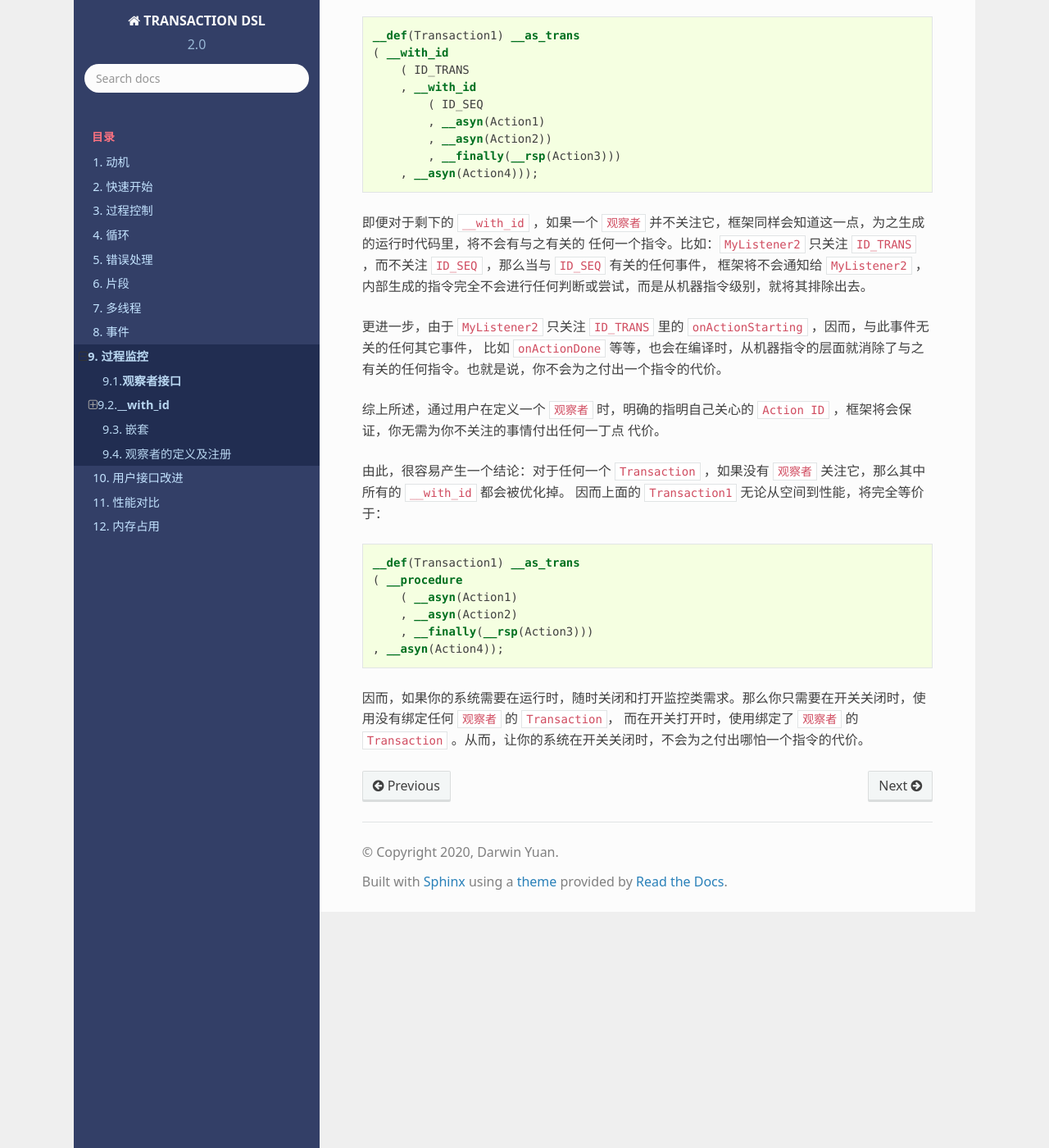
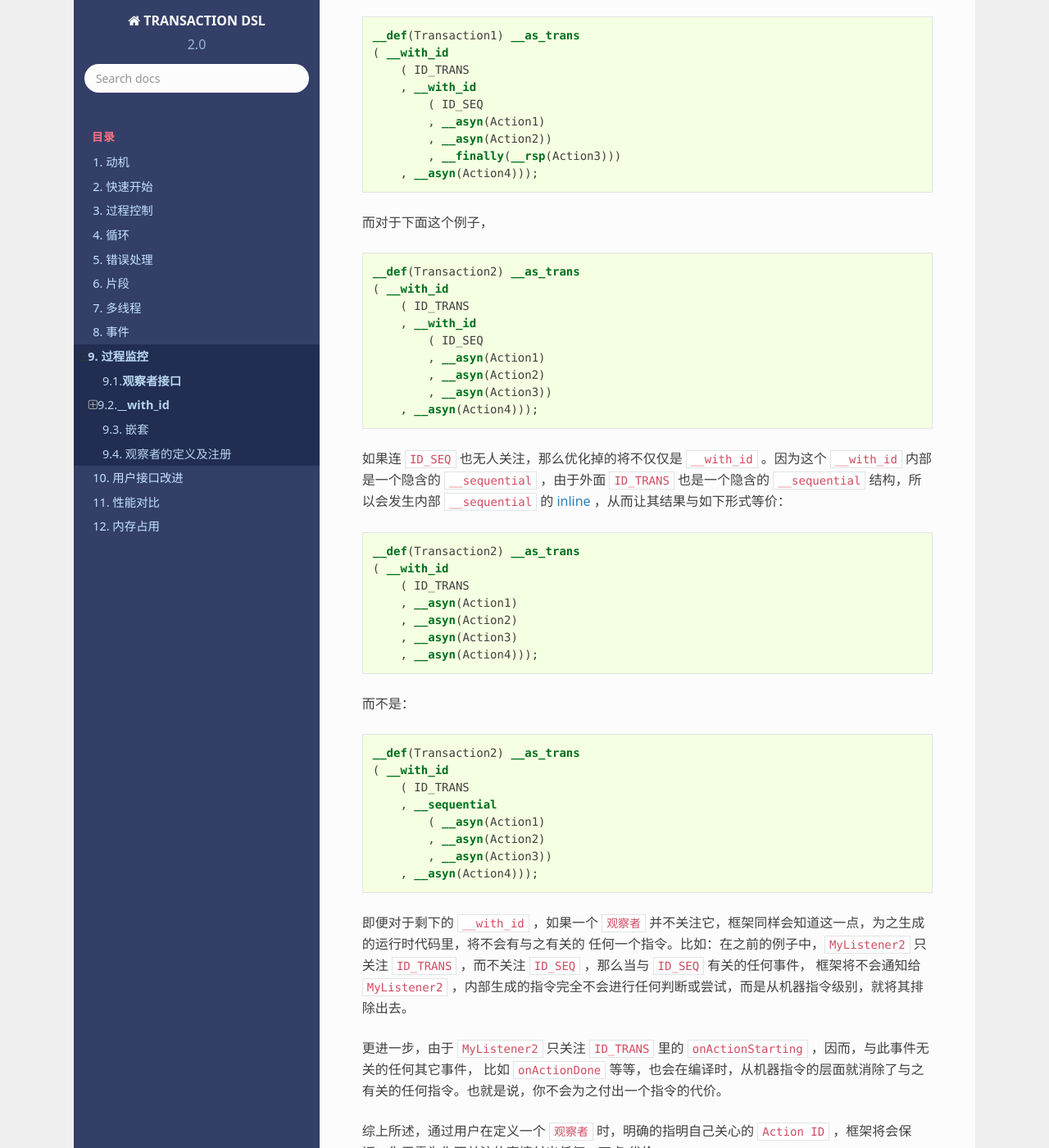
Before and after one commit to godsme/trans-dsl-2, a Sphinx documentation site: the page built from doc/source/monitor.rst, in a window 1280 px wide and 1400 px high, scrolled down 3922 px. Shown: the whole window at 82% size. Built offline with Sphinx 7.4.7 and the Read the Docs theme 2.0.0, drawn with Linux system fonts in a browser that asks for light colours; formulas are drawn with MathJax 3.

Commit message:
added more doc

```diff
--- a/doc/source/monitor.rst
+++ b/doc/source/monitor.rst
@@ -198,8 +198,50 @@
        , __asyn(Action4)));
 
 
+而对于下面这个例子，
+
+.. code-block::
+
+   __def(Transaction2) __as_trans
+   ( __with_id
+       ( ID_TRANS
+       , __with_id
+           ( ID_SEQ
+           , __asyn(Action1)
+           , __asyn(Action2)
+           , __asyn(Action3))
+       , __asyn(Action4)));
+
+如果连 ``ID_SEQ`` 也无人关注，那么优化掉的将不仅仅是 ``__with_id`` 。因为这个 ``__with_id`` 内部是一个隐含的
+``__sequential`` ，由于外面 ``ID_TRANS`` 也是一个隐含的 ``__sequential`` 结构，所以会发生内部 ``__sequential``
+的 :ref:`inline<inline-seq>` ，从而让其结果与如下形式等价：
+
+.. code-block::
+
+   __def(Transaction2) __as_trans
+   ( __with_id
+       ( ID_TRANS
+       , __asyn(Action1)
+       , __asyn(Action2)
+       , __asyn(Action3)
+       , __asyn(Action4)));
+
+而不是：
+
+.. code-block::
+
+   __def(Transaction2) __as_trans
+   ( __with_id
+       ( ID_TRANS
+       , __sequential
+           ( __asyn(Action1)
+           , __asyn(Action2)
+           , __asyn(Action3))
+       , __asyn(Action4)));
+
+
 即便对于剩下的 ``__with_id`` ，如果一个 ``观察者`` 并不关注它，框架同样会知道这一点，为之生成的运行时代码里，将不会有与之有关的
-任何一个指令。比如：``MyListener2`` 只关注 ``ID_TRANS`` ，而不关注 ``ID_SEQ`` ，那么当与 ``ID_SEQ`` 有关的任何事件，
+任何一个指令。比如：在之前的例子中，``MyListener2`` 只关注 ``ID_TRANS`` ，而不关注 ``ID_SEQ`` ，那么当与 ``ID_SEQ`` 有关的任何事件，
 框架将不会通知给 ``MyListener2`` ，内部生成的指令完全不会进行任何判断或尝试，而是从机器指令级别，就将其排除出去。
 
 更进一步，由于 ``MyListener2`` 只关注 ``ID_TRANS`` 里的 ``onActionStarting`` ，因而，与此事件无关的任何其它事件，
--- a/doc/source/user-friendly.rst
+++ b/doc/source/user-friendly.rst
@@ -235,6 +235,8 @@
 另外，框架不仅仅能够感知你是一个多线程，还是一个单线程。还能够感知你的线程数量。从而，会按照你实际的线程数量进行空间和性能优化。从而保证
 空间及性能的最优化。
 
+.. _inline-seq:
+
 **inline __sequential**
 +++++++++++++++++++++++++++++++
 
```
